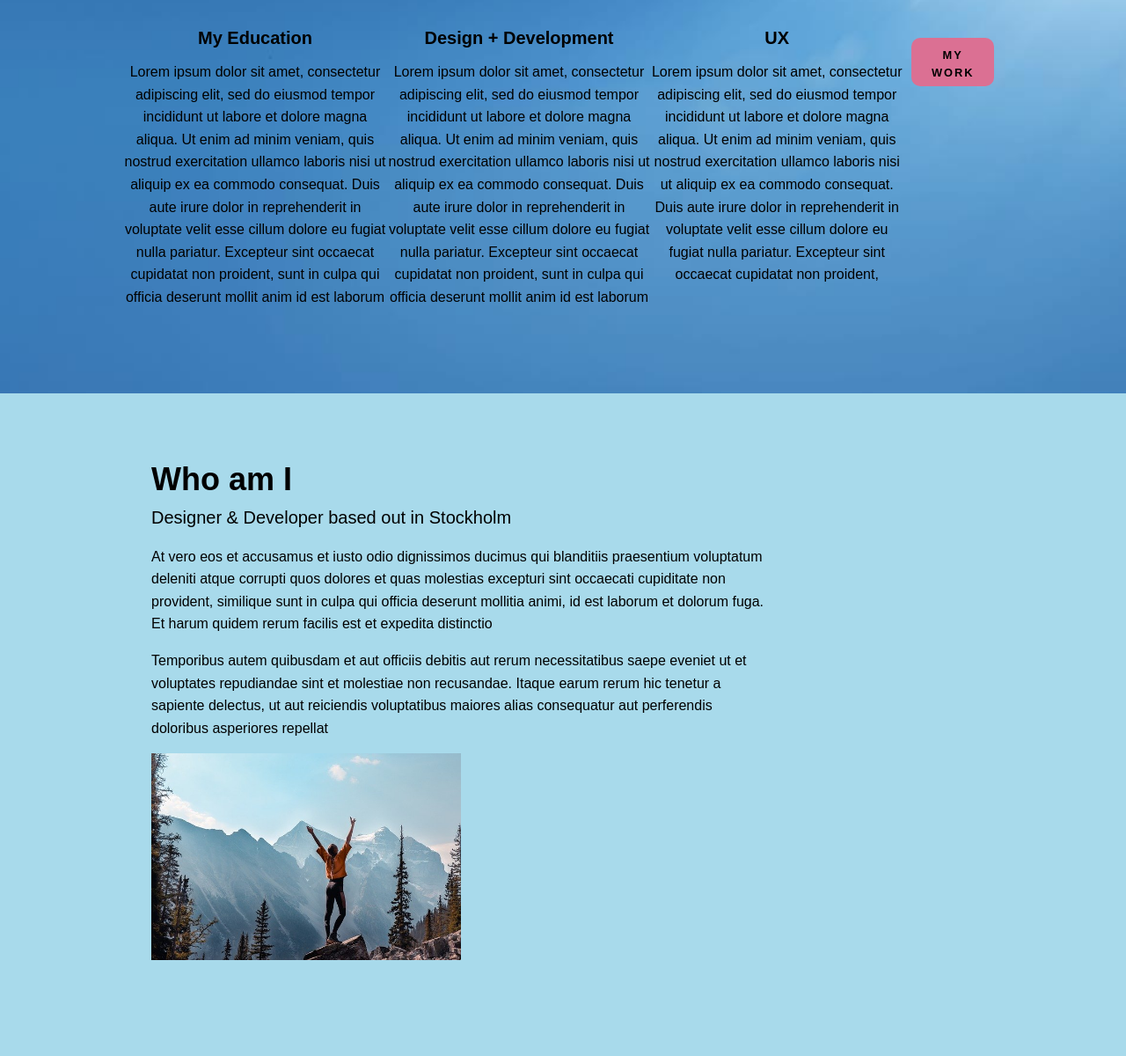
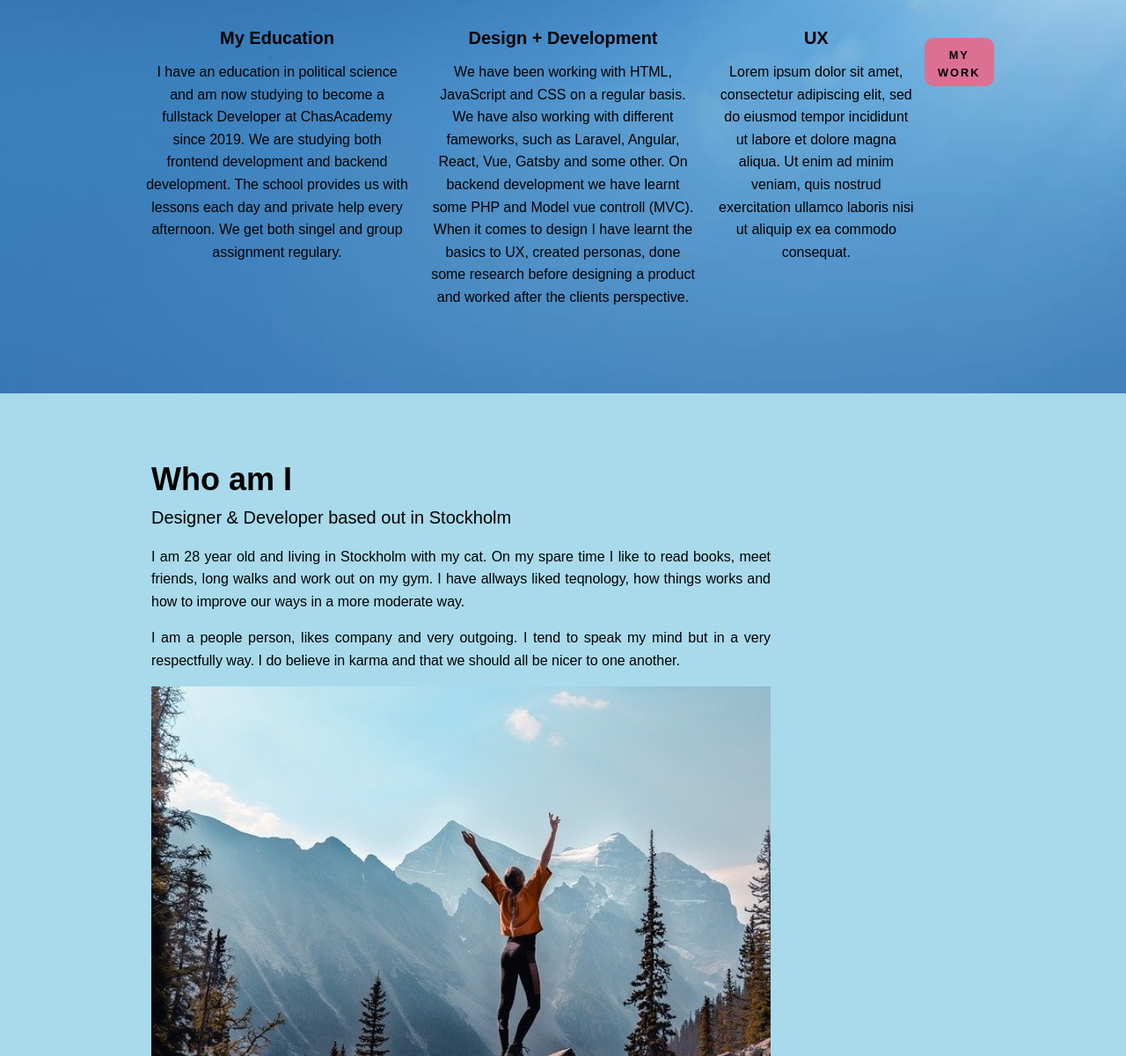
Before and after one commit to sofie-morling/My-Portfolio, a plain HTML site: page index.html in a window 1280 px wide. Shown: the part 720-1920 px from the top of the page at 88% size. Drawn offline with Linux system fonts and the light colour scheme.

Commit message:
new changes to css and new text

```diff
--- a/css/style.css
+++ b/css/style.css
@@ -49,7 +49,7 @@ section {
 }
 img {
     display: block;
-    max-width: 50%;
+
 }
 
 strong { font-weight: var(--fw-bold) }
@@ -148,10 +148,13 @@ nav { display: none; }
     }
 
    .intro__img {
-       grid-area: img;
-       min-width: 250px;
+       grid-area: auto;
        position: relative;
        z-index: 2;
+       width: 50%;
+   }
+   .intro-img {
+       width: 50%;
    }
 
    .section__subtitle--intro {
@@ -177,7 +180,7 @@ nav { display: none; }
 
 .section__title--services {
     color: rgb(26, 38, 73);
-    position: relative;
+
 }
 
 .section__title--services::after {
@@ -193,6 +196,7 @@ nav { display: none; }
 .service {
     max-width: 300px;
     margin: 0 auto;
+    margin-left: 25px;
 }
 
 @media (min-width: 800px) {
@@ -209,10 +213,18 @@ nav { display: none; }
 .about-me {
     max-width: 1000px;
     margin: 0 auto;
+    text-align: justify;
 }
 
 .about-me__img {
     box-shadow: var(--bs);
+
+}
+.about-me-img {
+    display: block;
+  margin-left: auto;
+  margin-right: auto;
+  width: 100%;
 }
 
 @media (min-width: 600px) {
@@ -244,6 +256,9 @@ nav { display: none; }
         grid-area: img;
         position: relative;
         z-index: 2;
+        width: 100%;
+        height: auto;
+
     }
 }
 
@@ -253,7 +268,10 @@ nav { display: none; }
     background-color: var(--crl-dark);
     color:var(--crl-light);
 
+
 }
+
+
 
 .section__subtitle--work {
     color: palevioletred;
@@ -273,6 +291,7 @@ nav { display: none; }
     transition:
     transform 750ms cubic-bezier(.5,0,5,1),
     opacity 250ms linear;
+    width: 40%;
 }
 
 .portfolio__item:focus {
--- a/index.html
+++ b/index.html
@@ -12,24 +12,14 @@
 
 </head>
 <body>
-    <header>
 
-        <nav class="nav">
-        <ul class="nav__list">
-            <li class="nav_item"><a href="#" class="nav__link">Home</a></li>
-            <li class="nav_item"><a href="#" class="nav__link">My services</a></li>
-            <li class="nav_item"><a href="#" class="nav__link">About</a></li>
-            <li class="nav_item"><a href="#" class="nav__link">work</a></li>
-        </ul>
-        </nav>
-    </header>
 
     <section class ="intro" id="Home">
         <h1 class="section__title section__title--intro">
             Hi, I am <strong> Sofie Morling</strong>
         </h1>
         <p class="section__subtitle section__subtitle--intro">Fullstack dev</p>
-        <img src="images/bildtwo.jpg">
+        <img src="images/bildtwo.jpg" class="intro-img">
     </section>
 
     <section class="my-services" id="services">
@@ -38,28 +28,27 @@
             <div class="service">
                 <h3>My Education</h3>
                 <p>
-                    Lorem ipsum dolor sit amet, consectetur adipiscing elit,
-                    sed do eiusmod tempor incididunt ut labore et dolore magna aliqua.
-                    Ut enim ad minim veniam,
-                    quis nostrud exercitation ullamco laboris nisi ut aliquip ex ea commodo consequat.
-                    Duis aute irure dolor in reprehenderit in voluptate velit esse cillum dolore eu fugiat nulla pariatur.
-                    Excepteur sint occaecat cupidatat non proident,
-                    sunt in culpa qui officia deserunt mollit anim id est laborum
+                    I have an education in political science and am now studying to
+                    become a fullstack Developer at ChasAcademy since 2019.
+                    We are studying both frontend development and backend development.
+                    The school provides us with lessons each day and private help every afternoon.
+                    We get both singel and group assignment regulary.
                 </p>
             </div>
+            <br>
             <div class="services">
                 <div class="service">
                     <h3>Design + Development</h3>
                     <p>
-                        Lorem ipsum dolor sit amet, consectetur adipiscing elit,
-                        sed do eiusmod tempor incididunt ut labore et dolore magna aliqua.
-                        Ut enim ad minim veniam,
-                        quis nostrud exercitation ullamco laboris nisi ut aliquip ex ea commodo consequat.
-                        Duis aute irure dolor in reprehenderit in voluptate velit esse cillum dolore eu fugiat nulla pariatur.
-                        Excepteur sint occaecat cupidatat non proident,
-                        sunt in culpa qui officia deserunt mollit anim id est laborum
+                        We have been working with HTML, JavaScript and CSS on a regular basis. We have also
+                        working with different fameworks, such as Laravel, Angular, React, Vue,
+                        Gatsby and some other. On backend development we have learnt some PHP and
+                        Model vue controll (MVC). When it comes to design I have learnt the basics to UX,
+                        created personas, done some research before designing a product and worked after the
+                        clients perspective.
                     </p>
                 </div>
+                <br>
                 <div class="services">
                     <div class="service">
                         <h3>UX</h3>
@@ -68,8 +57,7 @@
                             sed do eiusmod tempor incididunt ut labore et dolore magna aliqua.
                             Ut enim ad minim veniam,
                             quis nostrud exercitation ullamco laboris nisi ut aliquip ex ea commodo consequat.
-                            Duis aute irure dolor in reprehenderit in voluptate velit esse cillum dolore eu fugiat nulla pariatur.
-                            Excepteur sint occaecat cupidatat non proident,
+
 
                         </p>
                     </div>
@@ -83,19 +71,15 @@
         <h2 class="section__title section__title--about">Who am I</h2>
         <p class="section__subtitle section__title--about">Designer & Developer based out in Stockholm</p>
         <div class="about-me__body">
-            <p>At vero eos et accusamus et iusto odio dignissimos ducimus qui blanditiis praesentium
-                 voluptatum deleniti atque corrupti quos dolores et quas molestias excepturi sint occaecati
-                 cupiditate non provident, similique sunt in culpa qui officia deserunt
-                 mollitia animi, id est laborum et dolorum fuga.
-                  Et harum quidem rerum facilis est et expedita distinctio</p>
-            <p>Temporibus autem quibusdam et aut officiis debitis aut rerum necessitatibus
-                saepe eveniet ut et voluptates repudiandae sint et molestiae non recusandae.
-                Itaque earum rerum hic tenetur a sapiente delectus,
-                ut aut reiciendis voluptatibus maiores alias consequatur aut perferendis
-                doloribus asperiores repellat</p>
+            <p> I am 28 year old and living in Stockholm with my cat. On my spare time I like to read books, meet
+                friends, long walks and work out on my gym. I have allways liked teqnology, how things works and
+                how to improve our ways in a more moderate way.  </p>
+            <p> I am a people person, likes company and very outgoing. I tend to speak my mind but
+                in a very respectfully way. I do believe in karma and that we should all be nicer to one another.
+                 </p>
         </div>
 
-        <img src="images/Moutain.jpg" alt="Me on top of a mountain">
+        <img src="images/Moutain.jpg" alt="Me on top of a mountain" class="about-me-img">
         </header>
     </section>
 
```
